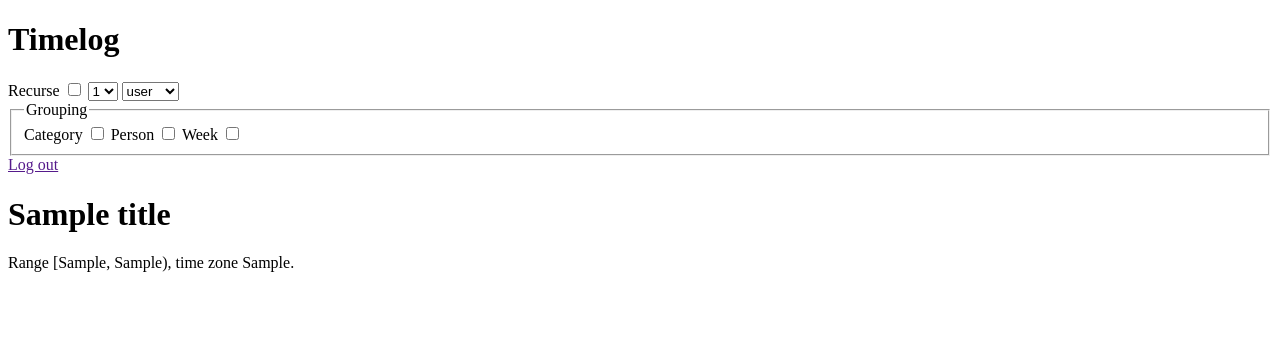
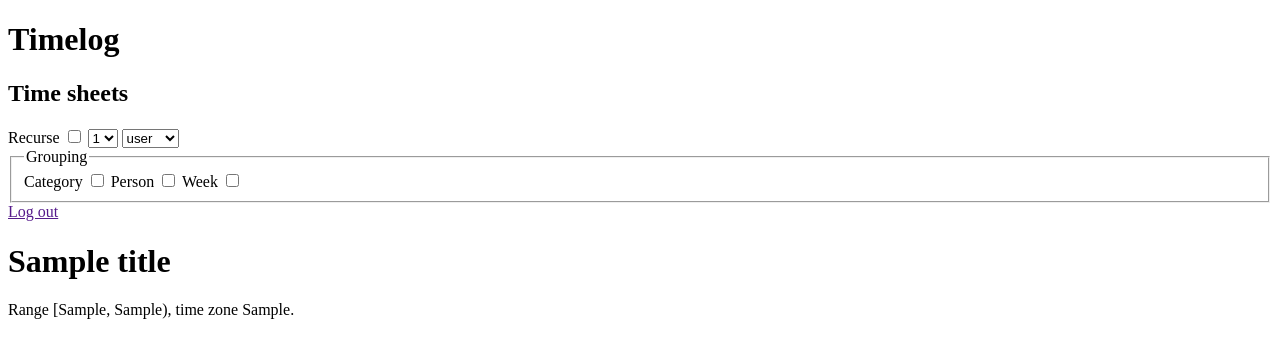
Before and after one commit to ICT-Infer/timelog, a Python web app: template templates/sheets/n.htm in a window 1280 px wide. Shown: the top 358 px of the page. Run offline with Jinja, Linux system fonts and the light colour scheme; the template is opened without the code that fills it: most values are stand-ins (such as "Sample title", 1, 10 or a date in 2020).

Commit message:
Changed where in the text the word "time sheet" is used.

```diff
--- a/templates/sheets/n.htm
+++ b/templates/sheets/n.htm
@@ -2,11 +2,12 @@
 <html>
 <head>
 <meta charset="utf-8">
-<title>{{ title }}</title>
+<title>{{ title }} - Time sheets - Timelog</title>
 </head>
 <body>
 <header>
 <h1>Timelog</h1>
+<h2>Time sheets</h2>
 </header>
 <form id="view-form">
 <label for="recurse">Recurse</label>
--- a/views.py
+++ b/views.py
@@ -51,7 +51,7 @@ def sheets(req, cat_id):
 
   ctx = {
     # TODO: Actual category name instead of "Category <ID>" in title.
-    'title': "Category %s time sheet, %s %s" \
+    'title': "Category %s, %s %s" \
       % (str(cat_id), begin.strftime("%B"), str(begin.year)),
     'cat_id': cat_id,
     'begin': begin,
```
